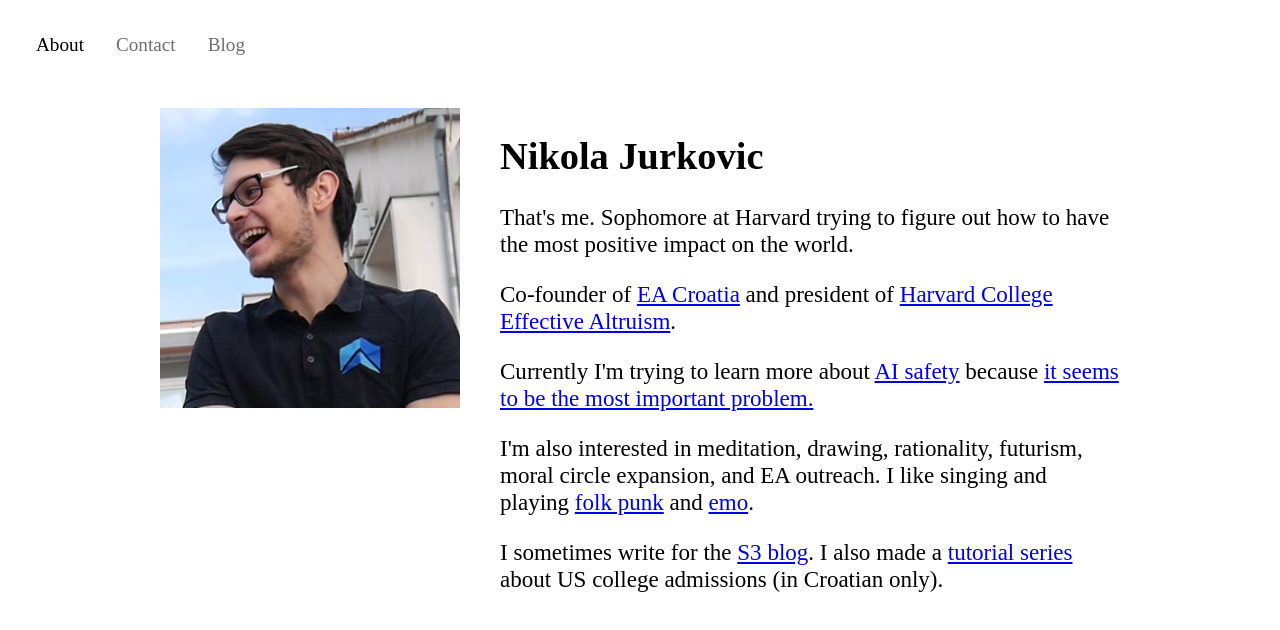
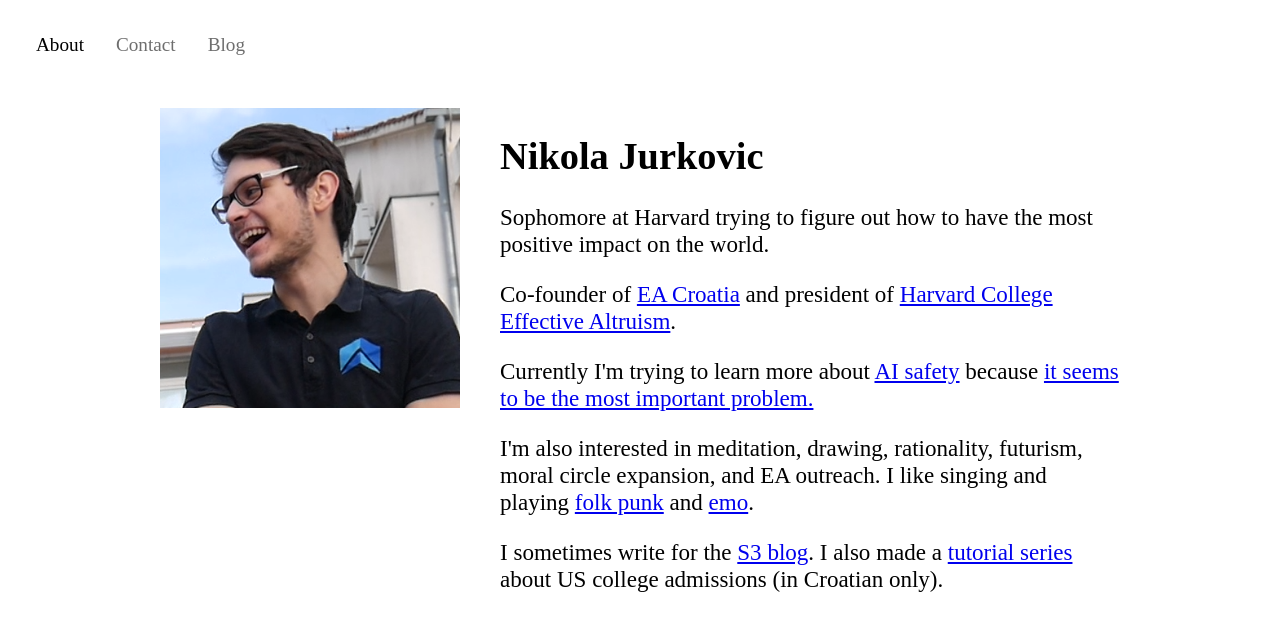
Before and after one commit to nikolajurkovic/nikolajurkovic.com, a plain HTML site: page index.html in a window 1280 px wide. Drawn offline with Linux system fonts and the light colour scheme.

Commit message:
Update index.html

```diff
--- a/index.html
+++ b/index.html
@@ -20,7 +20,7 @@
     <div class="col2">
         <h1>Nikola Jurkovic</h1>
 
-        <p>That's me. Sophomore at Harvard trying to figure out how to have the most positive impact on the world.</p>
+        <p>Sophomore at Harvard trying to figure out how to have the most positive impact on the world.</p>
 
         <p>Co-founder of <a href= "https://www.efektivnialtruizam.org">EA Croatia</a> and president of <a href="https://www.harvardea.org">Harvard College Effective Altruism</a>.</p>
 
```
